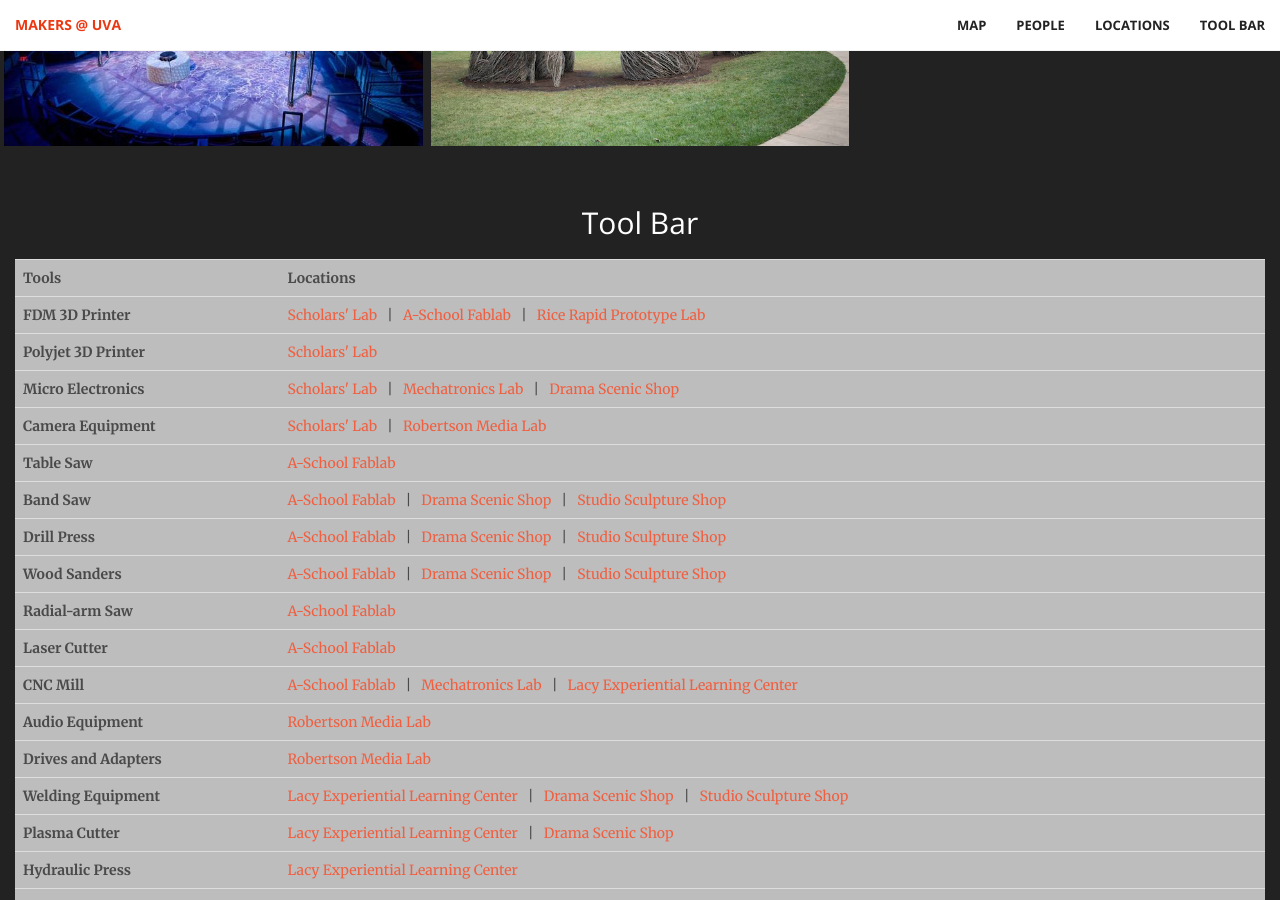
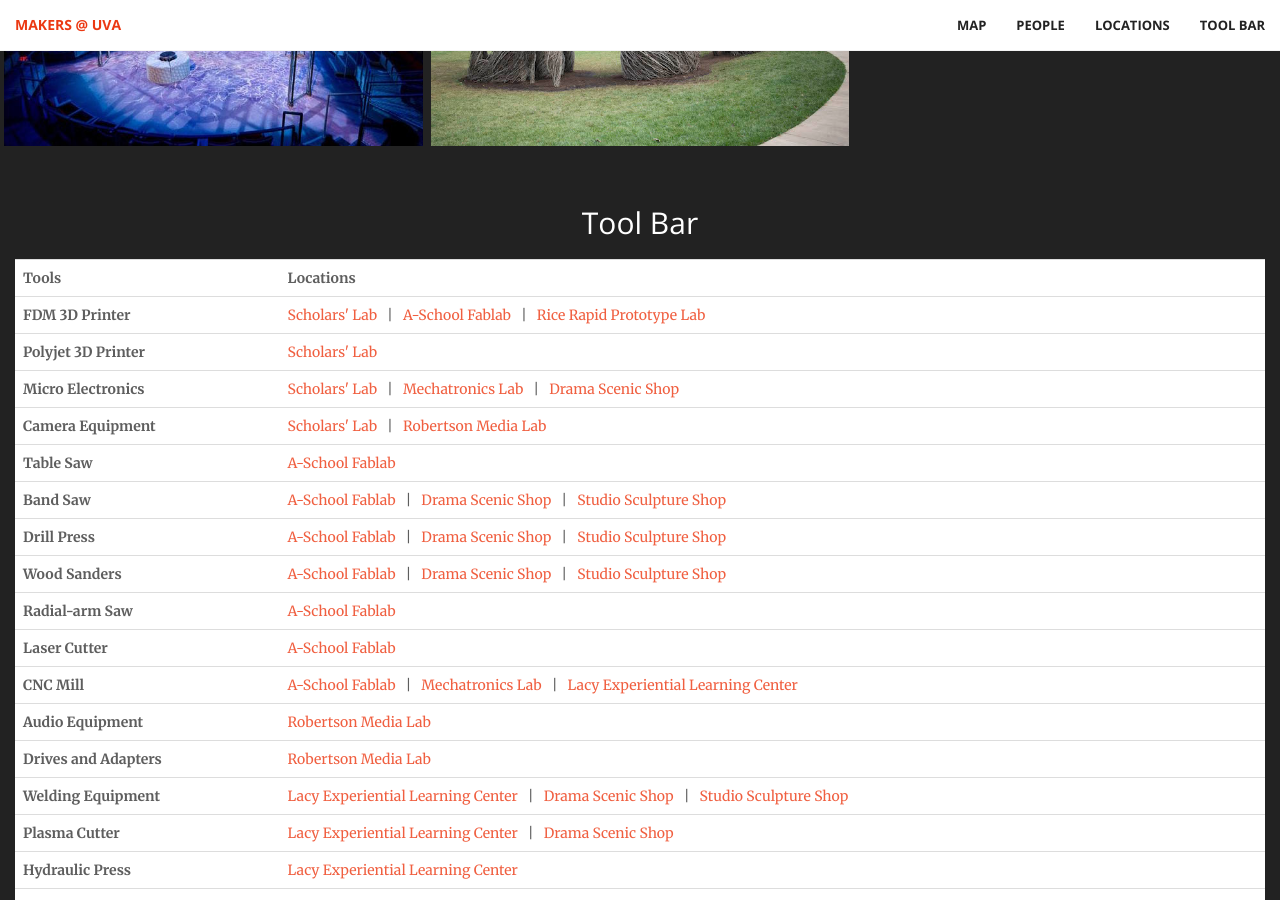
Before and after one commit to scholarslab/makergrounds, a Jekyll site: the page built from index.html, in a window 1280 px wide and 900 px high, scrolled down 2039 px. Built offline with Jekyll 4.4.1, drawn with Linux system fonts in a browser that asks for light colours.

Commit message:
Lighten table background in toolbar table.

```diff
--- a/css/creative.css
+++ b/css/creative.css
@@ -87,7 +87,7 @@ p {
 
 .resources {
     color: rgba(25,25,25,.7);
-    background-color: rgba(255,255,255,.7);
+    background-color: rgba(255,255,255,1);
 }
 
 .text-faded {
```
